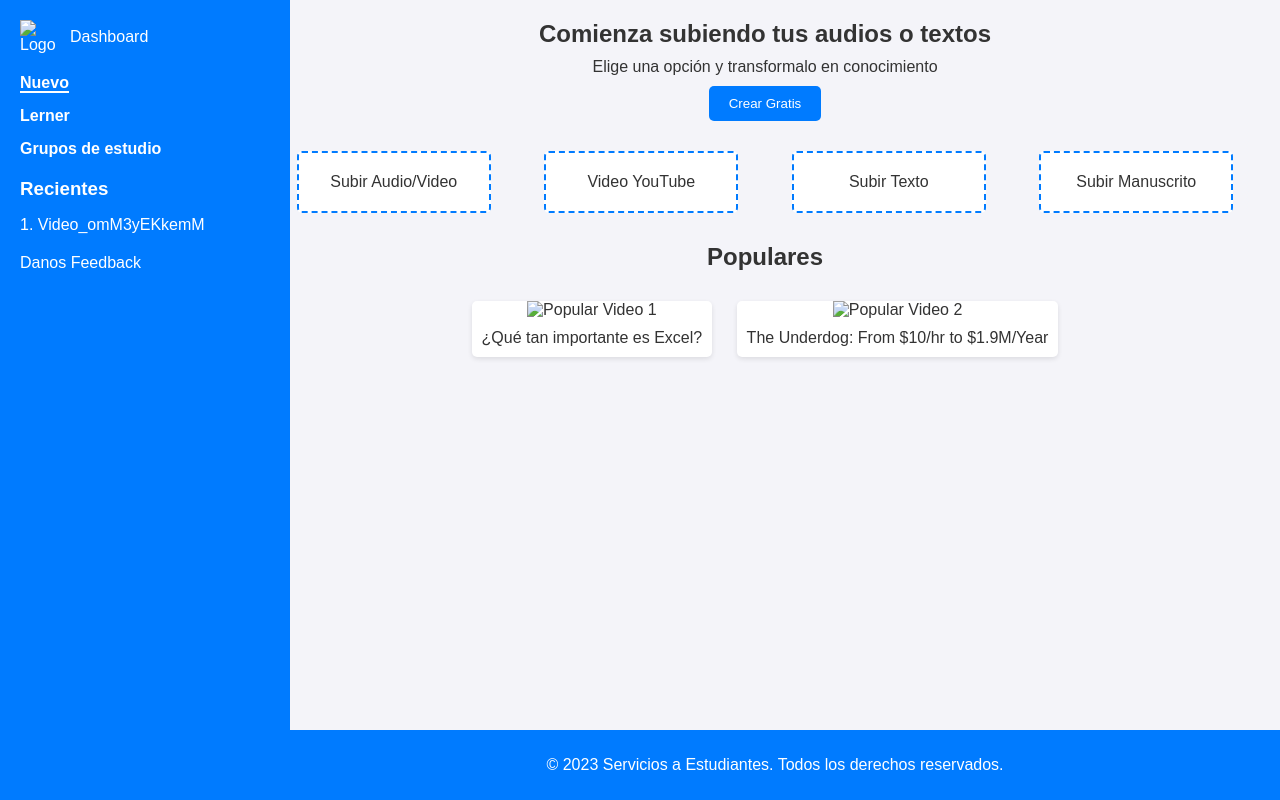
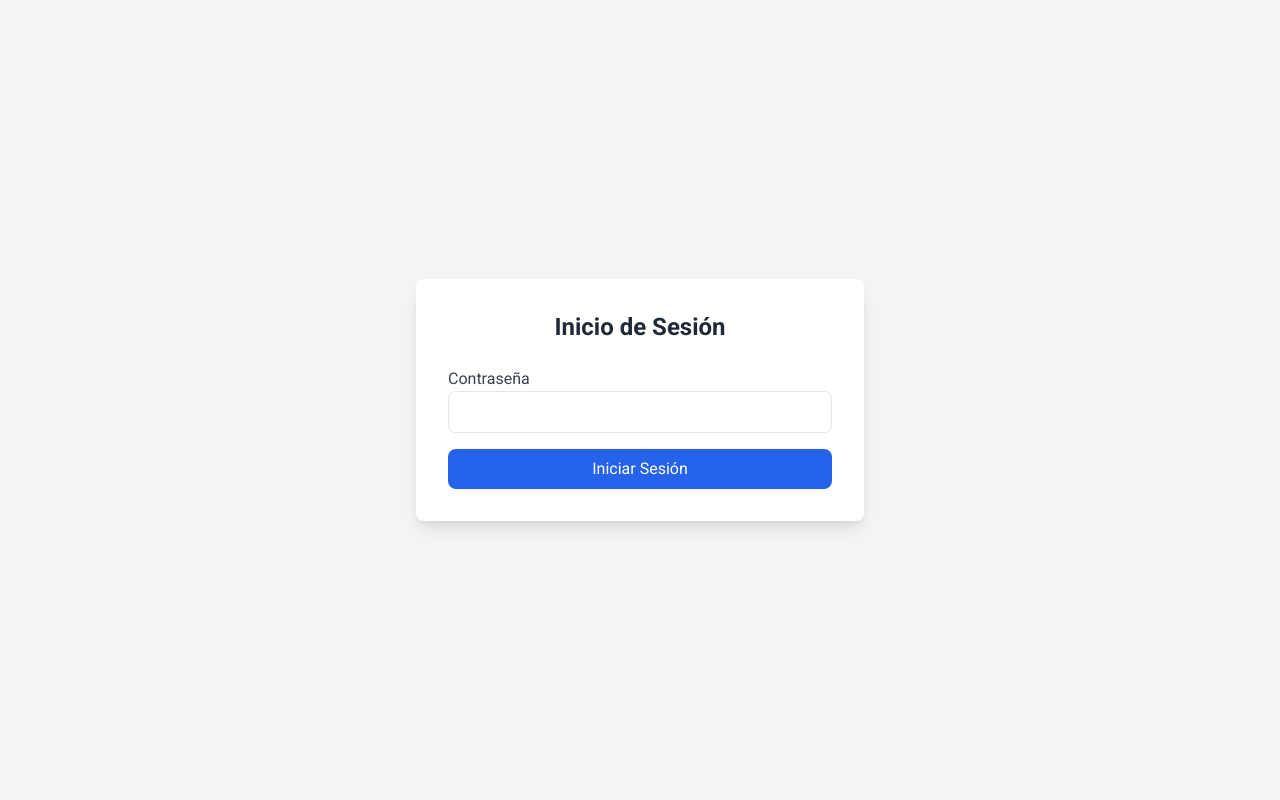
Before and after one commit to oswaldofv593/servicios-estudiantes, a plain HTML site: page index.html in a window 1280 px wide. Drawn offline with nearby package versions, Linux system fonts and the light colour scheme; files that its build step writes are made by us from their sources.

Commit message:
Update index.html

```diff
--- a/index.html
+++ b/index.html
@@ -3,70 +3,40 @@
 <head>
     <meta charset="UTF-8">
     <meta name="viewport" content="width=device-width, initial-scale=1.0">
-    <title>Servicios a Estudiantes</title>
-    <link rel="stylesheet" href="css/styles.css">
+    <title>Inicio de Sesión - Plataforma Académica</title>
+    <script src="https://cdn.tailwindcss.com"></script>
+    <link href="https://fonts.googleapis.com/css2?family=Roboto:wght@400;500;700&display=swap" rel="stylesheet">
+    <style>
+        body {
+            font-family: 'Roboto', sans-serif;
+        }
+    </style>
 </head>
-<body>
-    <div class="sidebar">
-        <div class="logo">
-            <img src="images/logo.png" alt="Logo">
-            <span>Dashboard</span>
-        </div>
-        <nav>
-            <ul>
-                <li><a href="index.html" class="active">Nuevo</a></li>
-                <li><a href="lerner.html">Lerner</a></li>
-                <li><a href="grupos_estudio.html">Grupos de estudio</a></li>
-            </ul>
-        </nav>
-        <div class="recent-files">
-            <h3>Recientes</h3>
-            <ul>
-                <li><a href="#">1. Video_omM3yEKkemM</a></li>
-            </ul>
-        </div>
-        <div class="feedback">
-            <a href="feedback.html">Danos Feedback</a>
-        </div>
+<body class="bg-gray-100 flex items-center justify-center h-screen">
+    <div class="bg-white p-8 rounded-lg shadow-lg w-full max-w-md">
+        <h2 class="text-2xl font-semibold text-gray-800 mb-6 text-center">Inicio de Sesión</h2>
+        <form id="loginForm">
+            <div class="mb-4">
+                <label for="password" class="block text-gray-700">Contraseña</label>
+                <input type="password" id="password" class="w-full px-4 py-2 border rounded-lg focus:outline-none focus:ring-2 focus:ring-blue-600" required>
+            </div>
+            <button type="submit" class="w-full bg-blue-600 text-white px-4 py-2 rounded-lg">Iniciar Sesión</button>
+            <p id="errorMessage" class="text-red-500 mt-4 hidden">Contraseña incorrecta. Inténtalo de nuevo.</p>
+        </form>
     </div>
-    <div class="main-content">
-        <div class="header">
-            <h1>Comienza subiendo tus audios o textos</h1>
-            <p>Elige una opción y transformalo en conocimiento</p>
-            <button>Crear Gratis</button>
-        </div>
-        <div class="upload-options">
-            <div class="option">
-                <input type="file" id="audioVideo" accept="audio/*,video/*">
-                <label for="audioVideo">Subir Audio/Video</label>
-            </div>
-            <div class="option">
-                <input type="url" id="youtubeUrl" placeholder="URL de YouTube">
-                <label for="youtubeUrl">Video YouTube</label>
-            </div>
-            <div class="option">
-                <input type="file" id="text" accept=".txt,.doc,.docx">
-                <label for="text">Subir Texto</label>
-            </div>
-            <div class="option">
-                <input type="file" id="manuscript" accept=".pdf">
-                <label for="manuscript">Subir Manuscrito</label>
-            </div>
-        </div>
-        <div class="popular-videos">
-            <h2>Populares</h2>
-            <div class="video-card">
-                <img src="images/popular1.jpg" alt="Popular Video 1">
-                <p>¿Qué tan importante es Excel?</p>
-            </div>
-            <div class="video-card">
-                <img src="images/popular2.jpg" alt="Popular Video 2">
-                <p>The Underdog: From $10/hr to $1.9M/Year</p>
-            </div>
-        </div>
-    </div>
-    <footer>
-        <p>&copy; 2023 Servicios a Estudiantes. Todos los derechos reservados.</p>
-    </footer>
+
+    <script>
+        document.getElementById('loginForm').addEventListener('submit', function(event) {
+            event.preventDefault();
+            const password = document.getElementById('password').value;
+            // Simulación de verificación de contraseña
+            const storedPassword = '123456'; // Esta debería ser la contraseña almacenada de manera segura
+            if (password === storedPassword) {
+                window.location.href = 'home.html'; // Redirigir al panel de usuario
+            } else {
+                document.getElementById('errorMessage').classList.remove('hidden');
+            }
+        });
+    </script>
 </body>
 </html>
```
